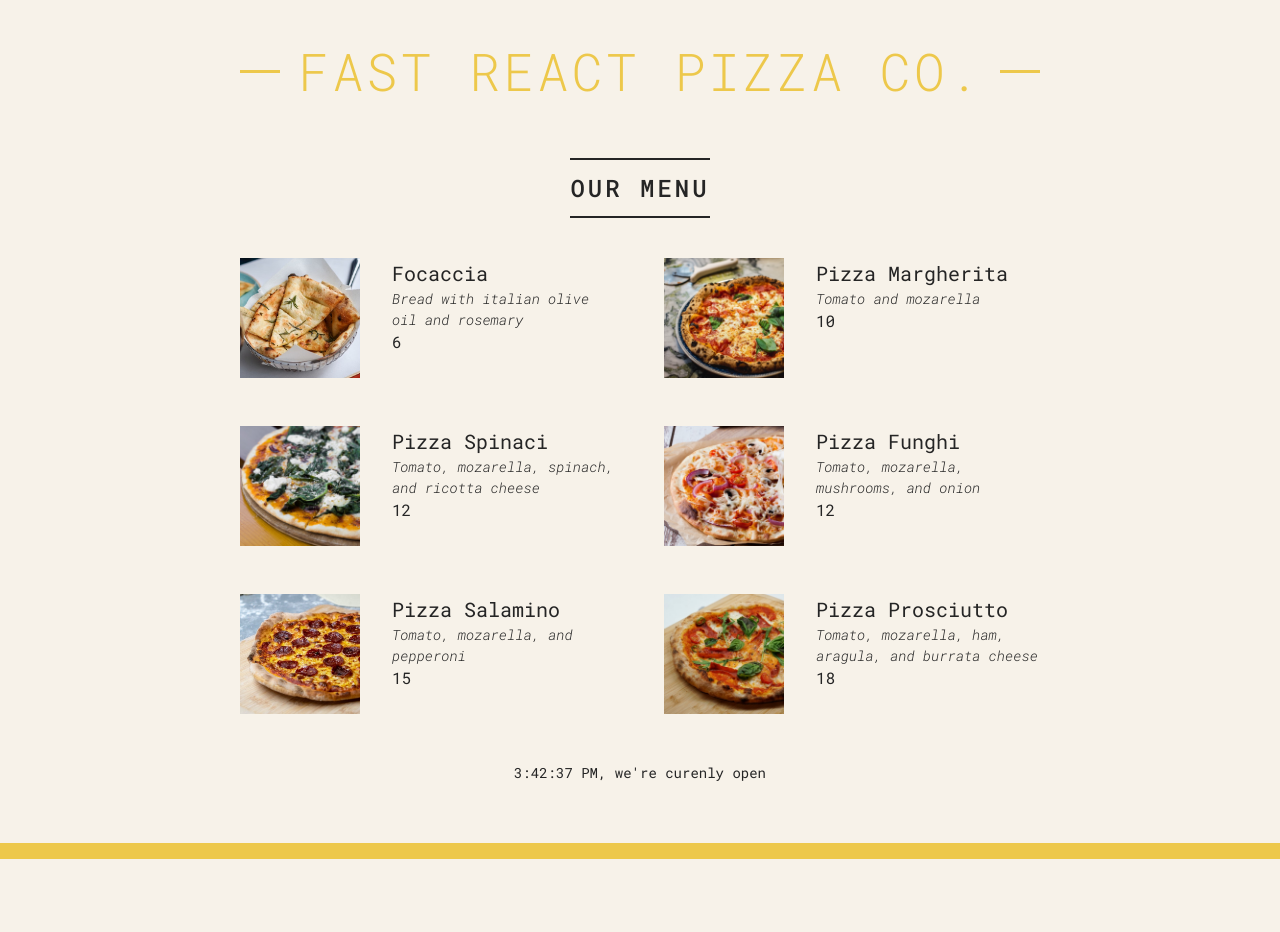
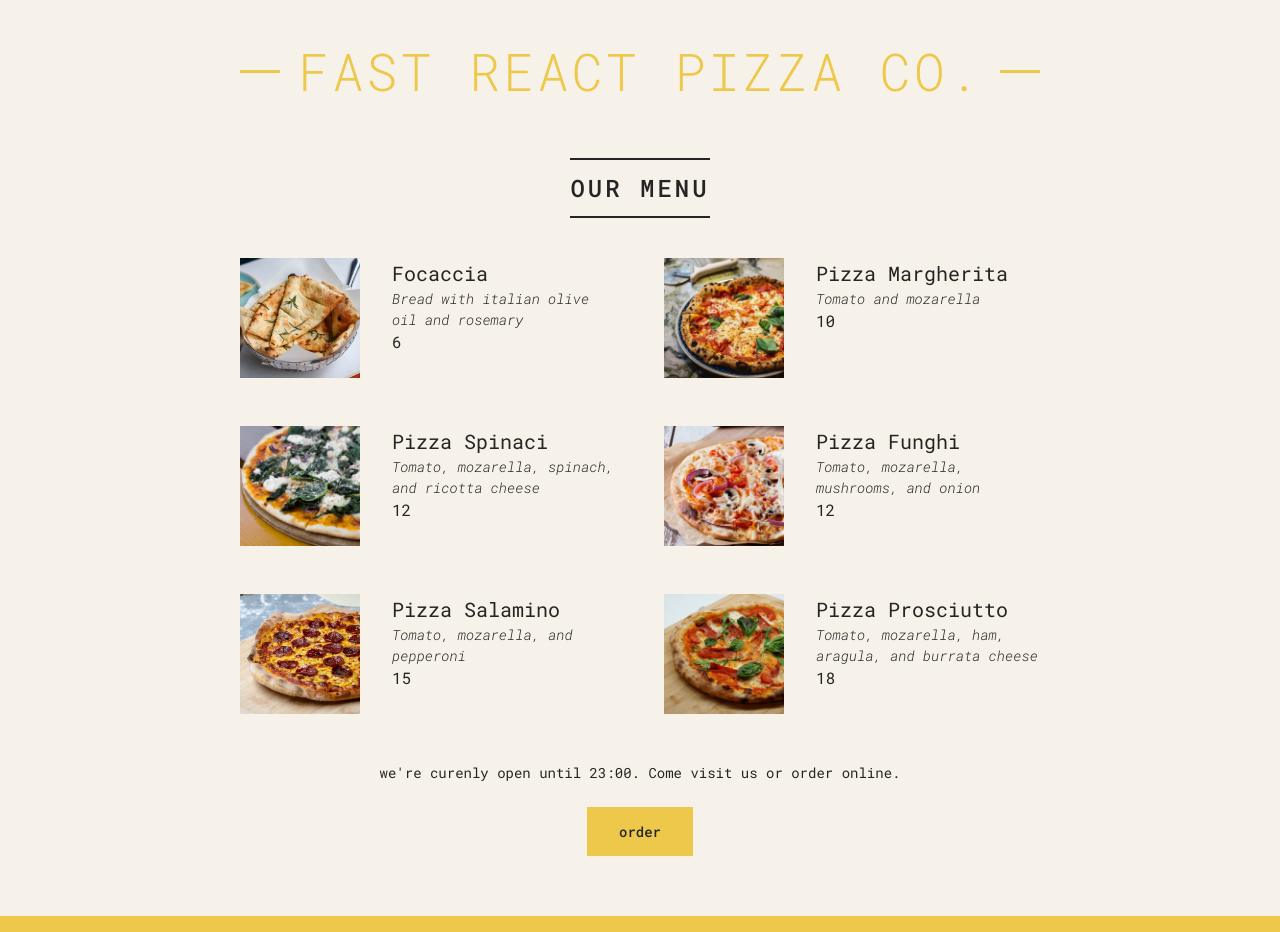
Before and after one commit to Mohamed-amine-Mr/pizza-menu, a React (Vite) app: page / in a window 1280 px wide. Before the commit the page ends 859 px from the top, so only its background shows below. Built offline with nearby package versions, Linux system fonts and the light colour scheme.

Commit message:
adding some opening logic to the footer

```diff
--- a/src/App.jsx
+++ b/src/App.jsx
@@ -17,7 +17,6 @@
 
 function Menu(){
   return(
-
     <main className='menu'>
     <h2>Our Menu</h2>
    <ul className='pizzas'>
@@ -25,8 +24,6 @@
 // Passing the entire pizza object to the Pizza component
 // This allows the Pizza component to choose what data it needs from the object
    <Pizza  pizzaObj={pizza}   key={pizza.name}/>)}
-
-
    </ul>
     </main>
   )
@@ -42,6 +39,5 @@
       <span>{pizzaObj.price}</span>
     </li>
     </li>
-
   )
 }
--- a/src/components/Footer.jsx
+++ b/src/components/Footer.jsx
@@ -1,18 +1,22 @@
 import "../style.css"
 
 export function Footer(){
-//     const hour = new Date().getHours();
-//     const openHour  = 9;
-//    const closeHour = 23
-
-    //  console.log(("we're curenly open"))
-    // else console.log("We are close")
-
+    const hour = new Date().getHours();
+    const openHour  = 11;
+   const closeHour = 23
+   const isOpen = hour >=openHour && hour <= closeHour
   return (
 
   <footer className='footer'>
-  {new Date().toLocaleTimeString()},{} we're curenly open
+
+{isOpen &&
+<div className="order">
+  <p>we're curenly open until {closeHour}:00. Come visit us or order online. </p>
+  <button className="btn">order</button>
+  </div>
+}
   </footer>
-  )
+)
+
 
   }
```
